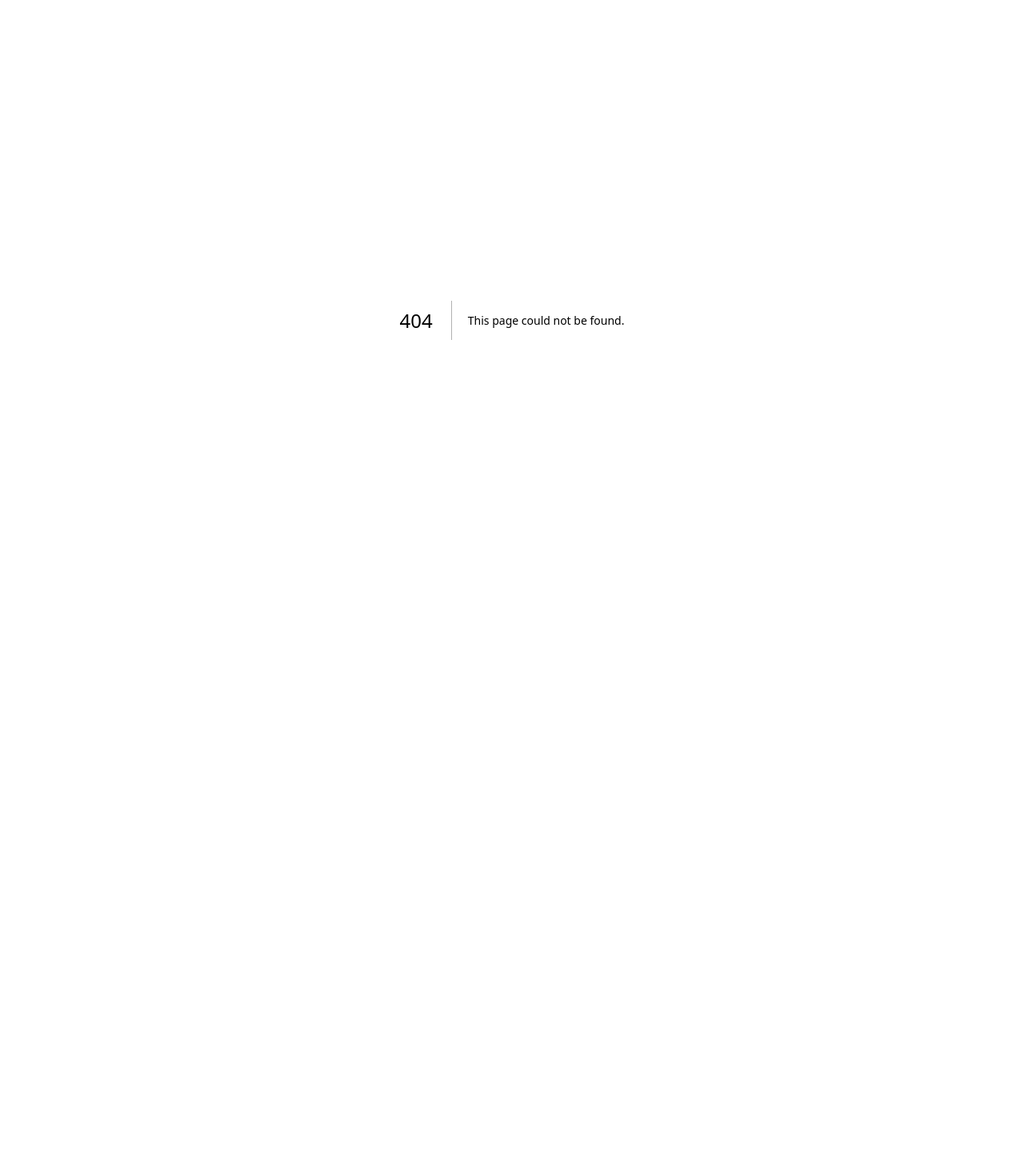
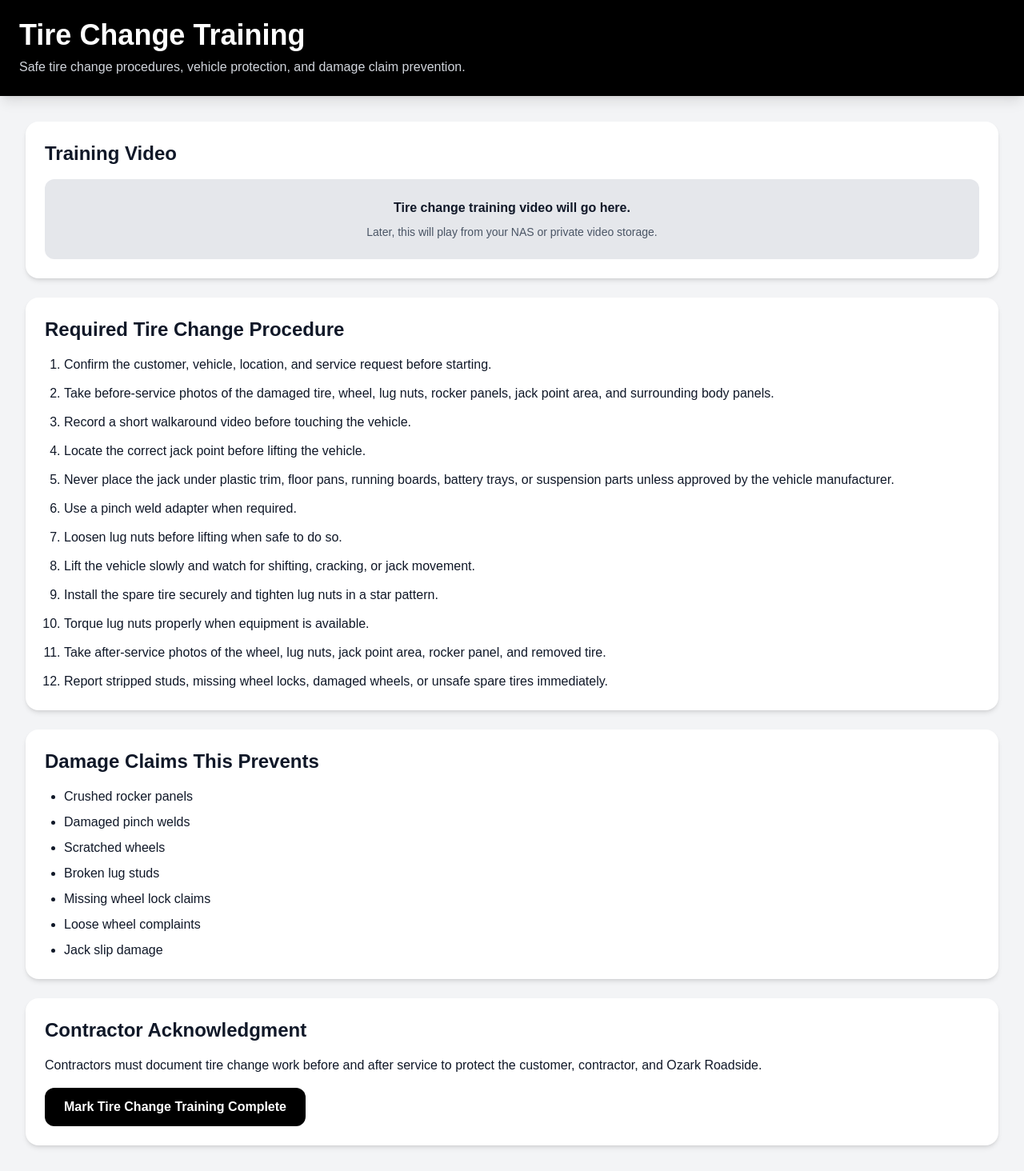
Before and after one commit to Fuidwiw/contractor-training-portal, a Next.js app: page /tire-change in a window 1280 px wide. Before the commit this address had no page. Shown: the whole page at 80% size. Before the commit the page ends 800 px from the top, so only its background shows below. Built offline with nearby package versions, Linux system fonts and the light colour scheme.

Commit message:
Added tire change training module

```diff
--- /dev/null
+++ b/app/tire-change/page.js
@@ -0,0 +1,87 @@
+export default function TireChangeTraining() {
+  return (
+    <main className="min-h-screen bg-gray-100 text-gray-900">
+
+      <div className="bg-black text-white p-6 shadow-lg">
+        <h1 className="text-4xl font-bold">
+          Tire Change Training
+        </h1>
+
+        <p className="mt-2 text-gray-300">
+          Safe tire change procedures, vehicle protection, and damage claim prevention.
+        </p>
+      </div>
+
+      <div className="p-8">
+
+        <div className="bg-white rounded-2xl shadow-md p-6 mb-6">
+          <h2 className="text-2xl font-semibold mb-4">
+            Training Video
+          </h2>
+
+          <div className="bg-gray-200 rounded-xl p-6 text-center">
+            <p className="font-semibold">
+              Tire change training video will go here.
+            </p>
+
+            <p className="text-sm mt-2 text-gray-600">
+              Later, this will play from your NAS or private video storage.
+            </p>
+          </div>
+        </div>
+
+        <div className="bg-white rounded-2xl shadow-md p-6 mb-6">
+          <h2 className="text-2xl font-semibold mb-4">
+            Required Tire Change Procedure
+          </h2>
+
+          <ol className="list-decimal ml-6 space-y-3">
+            <li>Confirm the customer, vehicle, location, and service request before starting.</li>
+            <li>Take before-service photos of the damaged tire, wheel, lug nuts, rocker panels, jack point area, and surrounding body panels.</li>
+            <li>Record a short walkaround video before touching the vehicle.</li>
+            <li>Locate the correct jack point before lifting the vehicle.</li>
+            <li>Never place the jack under plastic trim, floor pans, running boards, battery trays, or suspension parts unless approved by the vehicle manufacturer.</li>
+            <li>Use a pinch weld adapter when required.</li>
+            <li>Loosen lug nuts before lifting when safe to do so.</li>
+            <li>Lift the vehicle slowly and watch for shifting, cracking, or jack movement.</li>
+            <li>Install the spare tire securely and tighten lug nuts in a star pattern.</li>
+            <li>Torque lug nuts properly when equipment is available.</li>
+            <li>Take after-service photos of the wheel, lug nuts, jack point area, rocker panel, and removed tire.</li>
+            <li>Report stripped studs, missing wheel locks, damaged wheels, or unsafe spare tires immediately.</li>
+          </ol>
+        </div>
+
+        <div className="bg-white rounded-2xl shadow-md p-6 mb-6">
+          <h2 className="text-2xl font-semibold mb-4">
+            Damage Claims This Prevents
+          </h2>
+
+          <ul className="list-disc ml-6 space-y-2">
+            <li>Crushed rocker panels</li>
+            <li>Damaged pinch welds</li>
+            <li>Scratched wheels</li>
+            <li>Broken lug studs</li>
+            <li>Missing wheel lock claims</li>
+            <li>Loose wheel complaints</li>
+            <li>Jack slip damage</li>
+          </ul>
+        </div>
+
+        <div className="bg-white rounded-2xl shadow-md p-6">
+          <h2 className="text-2xl font-semibold mb-4">
+            Contractor Acknowledgment
+          </h2>
+
+          <p className="mb-4">
+            Contractors must document tire change work before and after service to protect the customer, contractor, and Ozark Roadside.
+          </p>
+
+          <button className="bg-black text-white px-6 py-3 rounded-xl font-semibold">
+            Mark Tire Change Training Complete
+          </button>
+        </div>
+
+      </div>
+    </main>
+  );
+}
```
